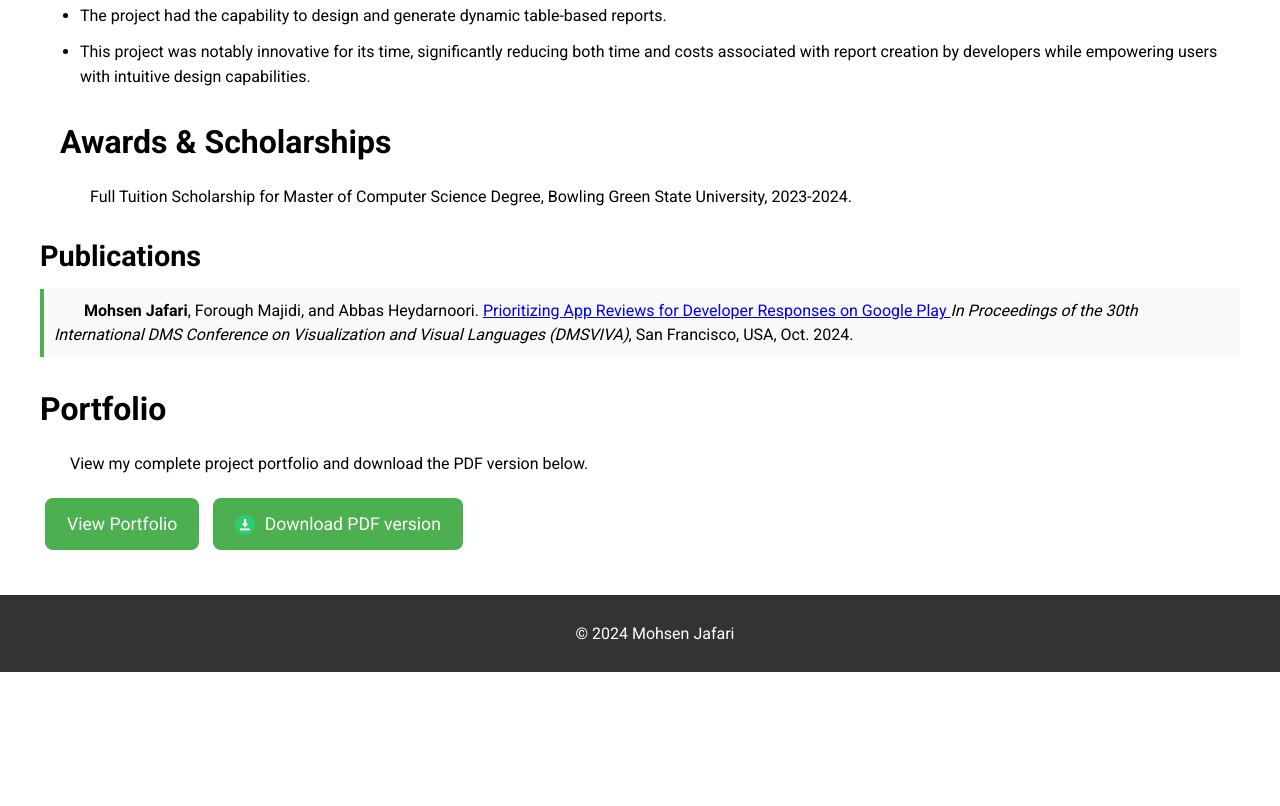
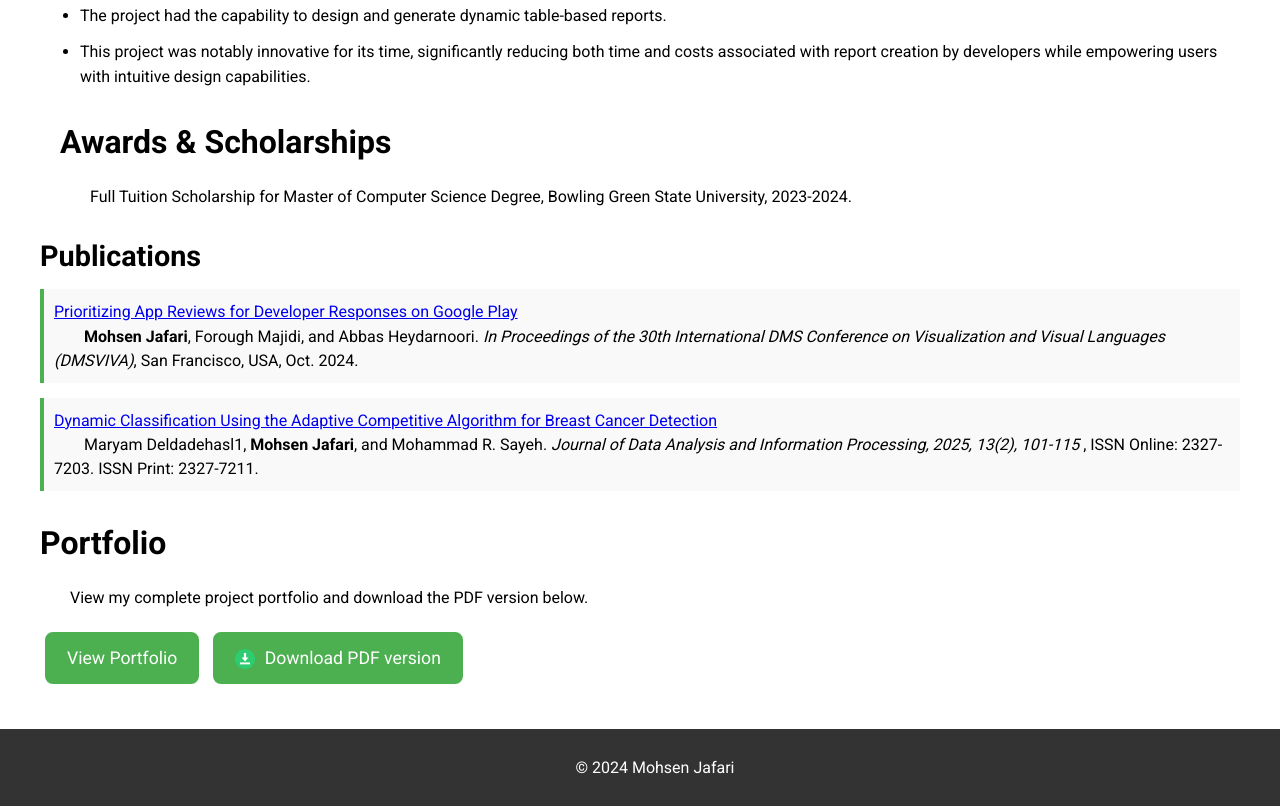
Before and after one commit to mohsen-jafari-mj/personal, a plain HTML site: page index.html in a window 1280 px wide. Shown: the part 2498-3304 px from the top of the page. Before the commit the page ends 3170 px from the top, so only its background shows below. Drawn offline with Linux system fonts and the light colour scheme.

Commit message:
Update index.html
Add second paper

```diff
--- a/index.html
+++ b/index.html
@@ -135,13 +135,20 @@ software, and network issues at multiple bank branches, ensuring prompt and effi
         <section id="publications">
             <h2>Publications</h2>
             <div class="publication-item">
-                <p><strong>Mohsen Jafari</strong>, Forough Majidi, and Abbas Heydarnoori.
                 <a href="http://ksiresearchorg.ipage.com/seke/dmsviva24paper/paper153.pdf" target="_blank">
                   Prioritizing App Reviews for Developer Responses on Google Play
                 </a>
-
+                <p><strong>Mohsen Jafari</strong>, Forough Majidi, and Abbas Heydarnoori.
                 <em>In Proceedings of the 30th International DMS Conference on Visualization and Visual Languages (DMSVIVA)</em>,
                 San Francisco, USA, Oct. 2024.</p>
+            </div>
+            <div class="publication-item">
+                <a href="https://www.scirp.org/pdf/jdaip2025132_12870785.pdf" target="_blank">
+                  Dynamic Classification Using the Adaptive Competitive Algorithm for Breast Cancer Detection
+                </a>
+                <p>Maryam Deldadehasl1, <strong>Mohsen Jafari</strong>, and Mohammad R. Sayeh.
+                <em>Journal of Data Analysis and Information Processing, 2025, 13(2), 101-115 </em>,
+                ISSN Online: 2327-7203. ISSN Print: 2327-7211.</p>
             </div>
         </section>
         <section id="portfolio">
```
